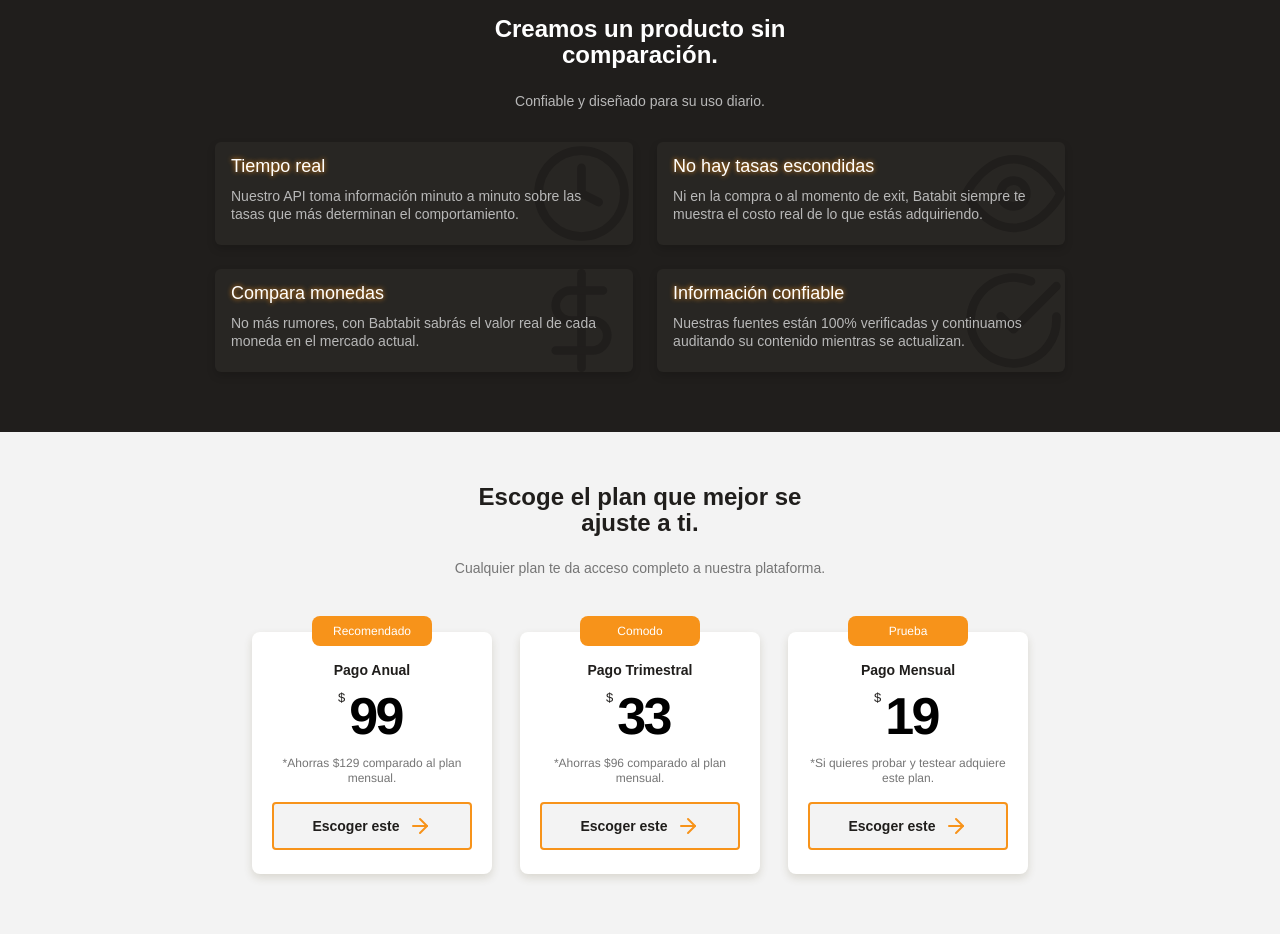
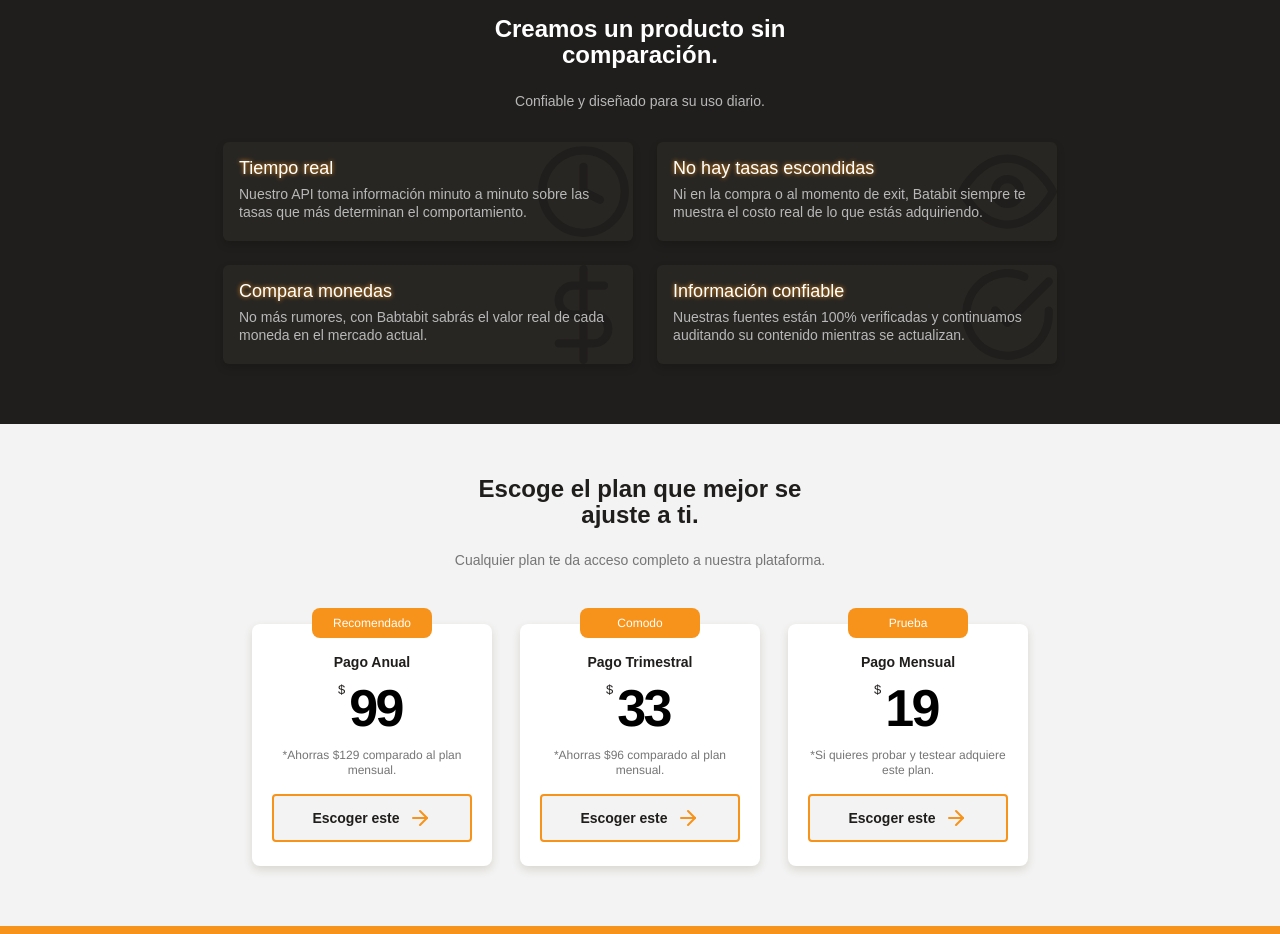
Before and after one commit to luisAriza/batatabit, a website: page src/index.html in a window 1280 px wide. Shown: the part 900-1834 px from the top of the page. Drawn offline with Linux system fonts and the light colour scheme; files whose address does not match are found by name.

Commit message:
Un retoque y readme actualizado

```diff
--- a/src/index.html
+++ b/src/index.html
@@ -5,6 +5,7 @@
 	<meta charset="UTF-8">
 	<meta http-equiv="X-UA-Compatible" content="IE=edge">
 	<meta name="viewport" content="width=device-width, initial-scale=1.0">
+	<meta name="theme-color" content="#282623">
 	<link rel="stylesheet" href="styles/main.css">
 	<link rel="shortcut icon" href="assets/batata.svg">
 	<title>Batatabit</title>
--- a/src/styles/main.css
+++ b/src/styles/main.css
@@ -254,7 +254,7 @@
 }
 .product__card {
   width: 100%;
-  padding: 14px 16px 22px;
+  padding: 16px 20px 20px 16px;
   border-radius: 6px;
   background-color: var(--black);
   box-shadow: 0px 4px 8px rgba(0, 0, 0, 0.16);
@@ -275,8 +275,8 @@
   background-image: url("../assets/icons/check-circle.svg");
 }
 .product__card-title {
-  margin-bottom: 10px;
-  text-shadow: 0 0 5px var(--bitcoin-orange);
+  margin-bottom: 6px;
+  text-shadow: 0 0 4px var(--bitcoin-orange);
   font-size: 1.8rem;
   font-weight: 500;
   color: var(--just-white);
@@ -491,7 +491,8 @@
   }
   .cards-container {
     grid-template-columns: repeat(2, auto);
-    padding-bottom: 20px;
+    grid-template-rows: repeat(2, 1fr);
+    padding: 8px 8px 20px;
   }
   .bitcoin-bg {
     display: none;
```
Also changed, not shown: README.md.
